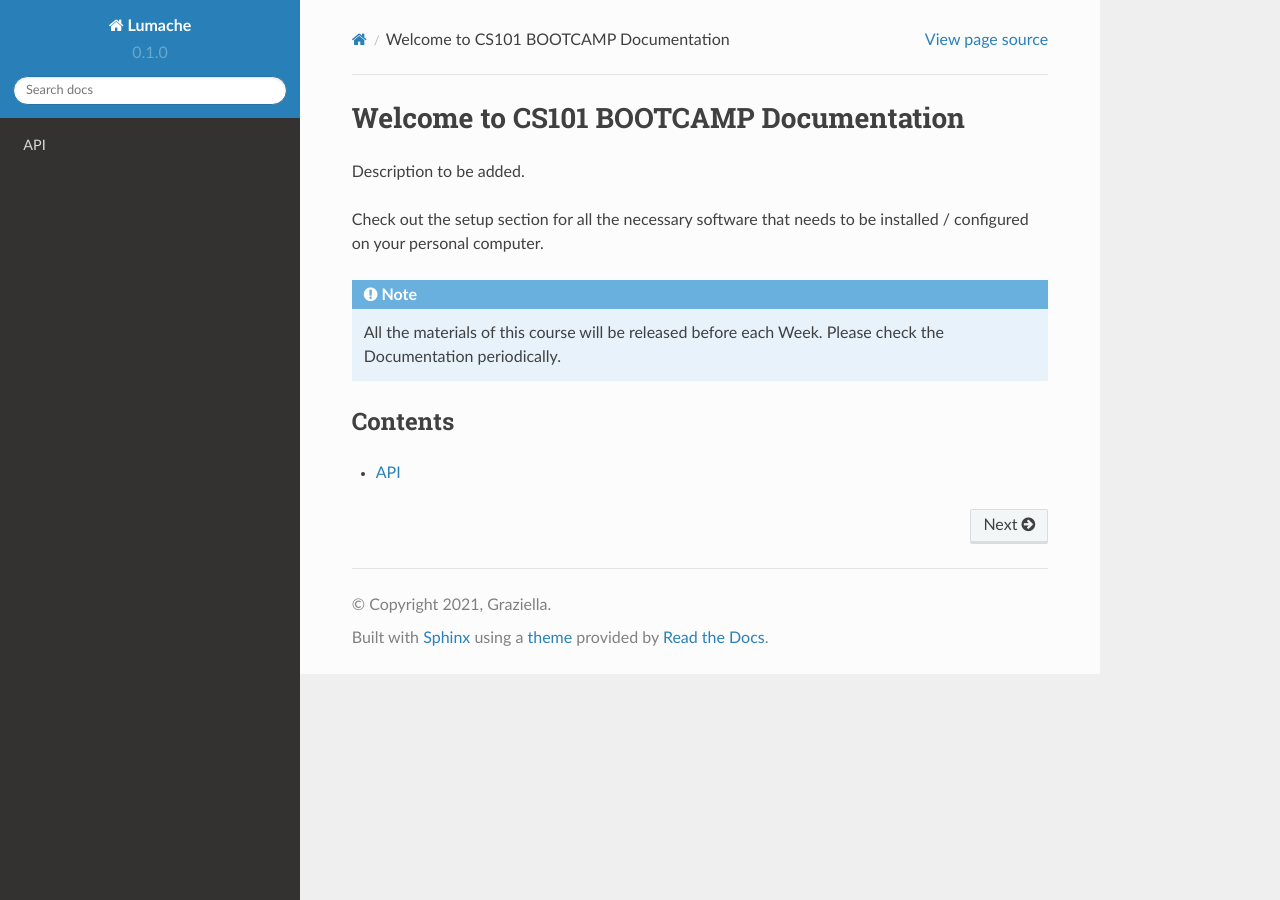
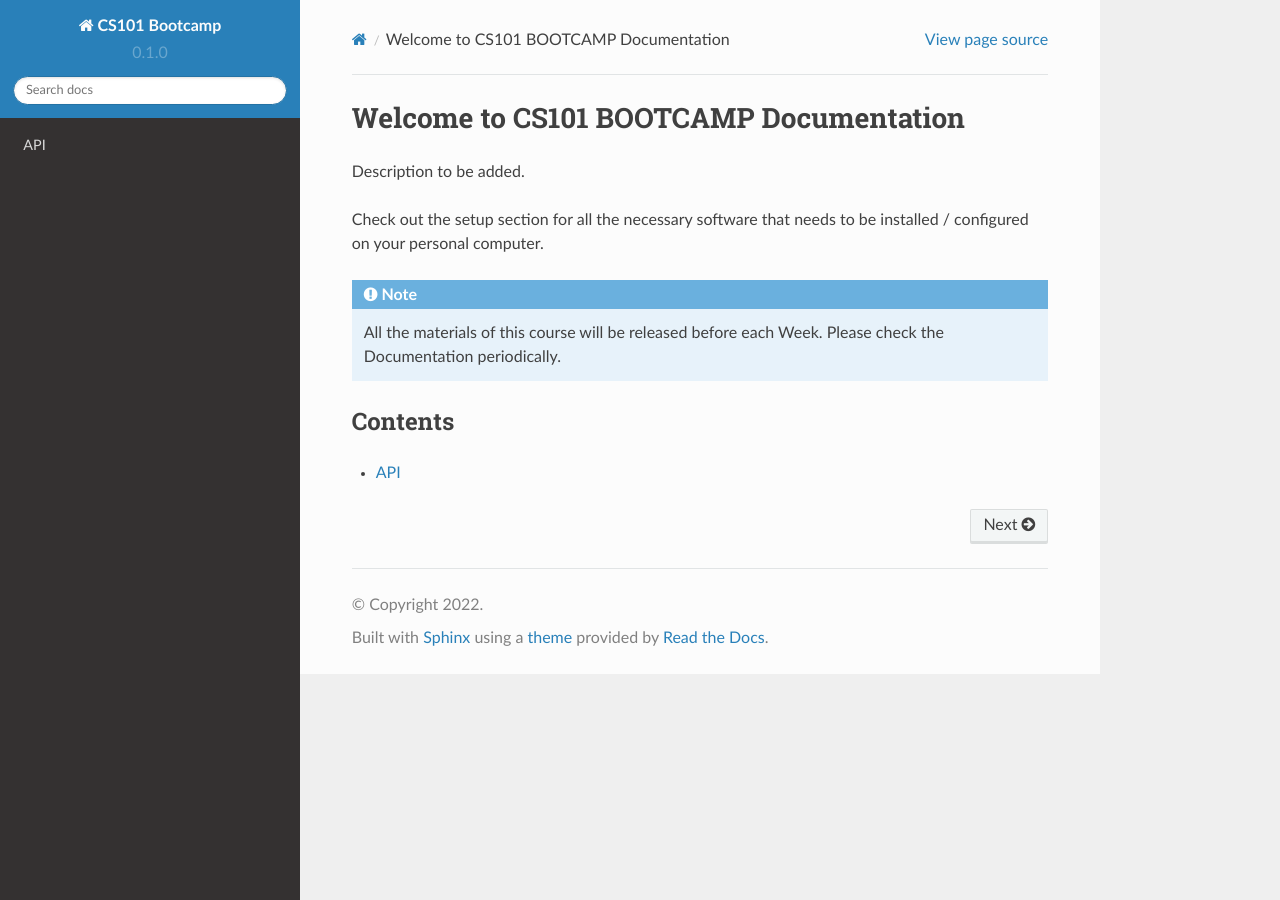
Before and after one commit to alexsem1337/cs101-docs, a Sphinx documentation site: the page built from docs/source/index.rst, in a window 1280 px wide. Built offline with Sphinx 7.4.7 and the Read the Docs theme 2.0.0, drawn with Linux system fonts in a browser that asks for light colours; pages that are not in the unit, such as notebooks, are missing from menus.

Commit message:
Update conf.py

```diff
--- a/docs/source/conf.py
+++ b/docs/source/conf.py
@@ -2,9 +2,9 @@
 
 # -- Project information
 
-project = 'Lumache'
-copyright = '2021, Graziella'
-author = 'Graziella'
+project = 'CS101 Bootcamp'
+copyright = '2022'
+author = ''
 
 release = '0.1'
 version = '0.1.0'
```
